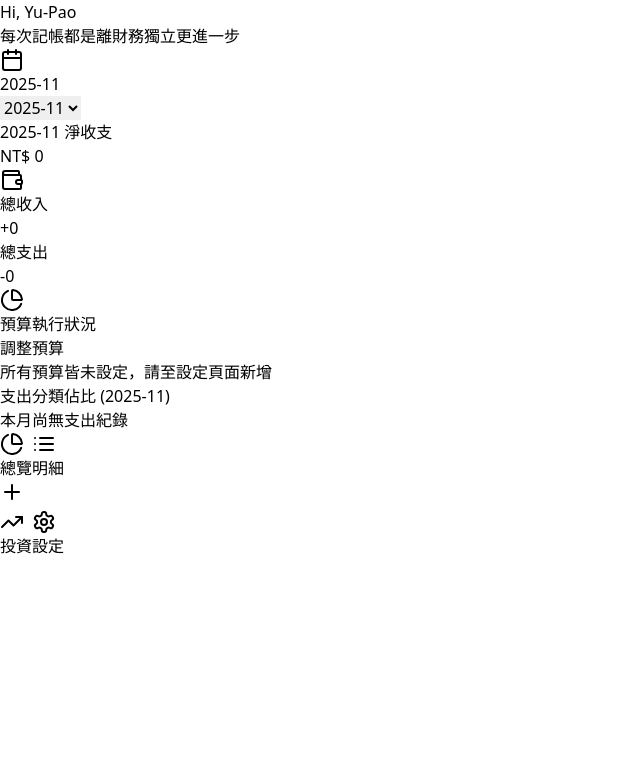
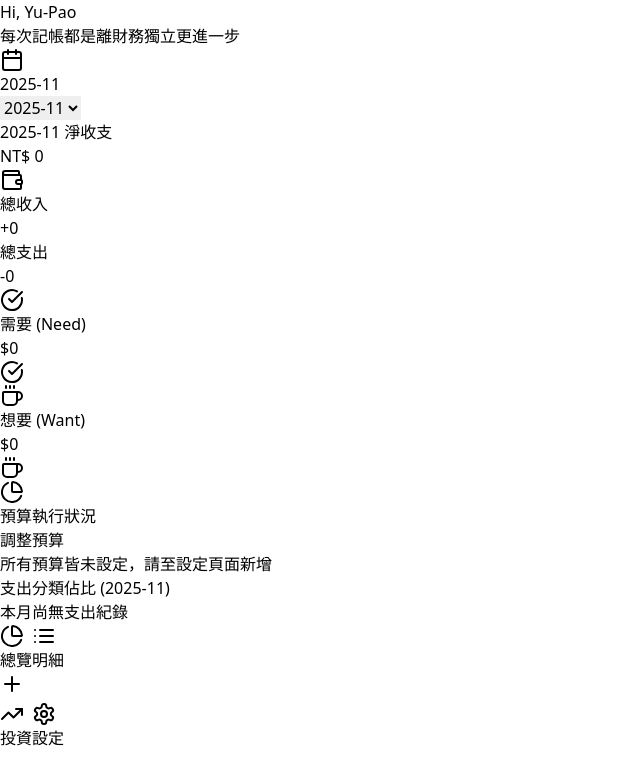
Before and after one commit to potter121770-ui/vitejs-vite-8vpmwqfd, a React (Vite) app: page / in a window 1280 px wide. Shown: the top 784 px of the page, without its empty margins (0-640 px from the left). Built offline with nearby package versions, Linux system fonts and the light colour scheme.

Commit message:
add need and. want

```diff
--- a/src/App.tsx
+++ b/src/App.tsx
@@ -1,57 +1,19 @@
 import React, { useState, useMemo, useEffect } from 'react';
-import { Plus, PieChart, TrendingUp, DollarSign, List, Wallet, Settings, AlertCircle, Coins, Edit3, Calendar, Info, CreditCard, Calculator, Trash2, ChevronLeft, Save } from 'lucide-react';
+import { Plus, PieChart, TrendingUp, DollarSign, List, Wallet, Settings, AlertCircle, Coins, Edit3, Calendar, Info, CreditCard, Calculator, Trash2, ChevronLeft, Save, Download, Upload, Coffee, CheckCircle } from 'lucide-react';
 import {
   ResponsiveContainer, PieChart as RePieChart, Pie, Cell, Tooltip as RechartsTooltip
 } from 'recharts';
 
 // --- Type Definitions ---
-interface Transaction {
-  id: number;
-  date: string;
-  category: string;
-  amount: number;
-  type: 'income' | 'expense';
-  tag: 'need' | 'want' | 'income' | 'invest_monthly' | 'invest_cumulative'; // 擴展 tag 的定義
-  note: string;
-  groupId?: string;
-}
-
-interface Budgets {
-  [key: string]: number;
-}
-
-interface StatsData {
-  available: number;
-  savings: number;
-}
-
-interface MonthlyData {
-  income: number;
-  expense: number;
-  actualInvested: number;
-  categoryMap: { [key: string]: number };
-}
-
-interface ProcessedMonthData extends MonthlyData {
-  netIncome: number;
-  monthlyMaxInvestable: number;
-  monthlyRemainingInvestable: number;
-  cumulativeAddOnAvailable: number;
-  deficitDeducted: number;
-  accumulatedDeficit: number;
-  savings: number;
-  budgetSource: string;
-}
+// interface Transaction { ... } (Removed TS interfaces for pure JS/React environment compatibility if needed, but keeping logic consistent)
 
 // --- 色彩配置 ---
 const COLORS = ['#0088FE', '#00C49F', '#FFBB28', '#FF8042', '#8884d8', '#82ca9d', '#ffc658'];
 
-// --- 初始資料 (已清空，保留你的設定) ---
-const INITIAL_TRANSACTIONS: Transaction[] = [];
-
-const INITIAL_BUDGETS: Budgets = {};
-
-const INITIAL_STATS_DATA: StatsData = {
+// --- 初始資料 ---
+const INITIAL_TRANSACTIONS = [];
+const INITIAL_BUDGETS = {};
+const INITIAL_STATS_DATA = {
   available: 0,
   savings: 0,
 };
@@ -60,47 +22,32 @@ const CATEGORIES = [
   '房租', '飲食', '交通', '健身', '旅遊', '娛樂', '生活雜費', '教育', '醫療', '收入'
 ];
 
-export default function App(): JSX.Element {
+export default function App() {
   const [activeTab, setActiveTab] = useState('dashboard');
 
-  // --- iOS App-Like Behavior Hook (強效版) ---
+  // --- iOS App-Like Behavior Hook ---
   useEffect(() => {
-    // 1. 強制設定 Meta Viewport
     let meta = document.querySelector('meta[name="viewport"]');
     if (!meta) {
       meta = document.createElement('meta');
       meta.setAttribute('name', 'viewport');
       document.head.appendChild(meta);
     }
-    // 加入 interactive-widget=resizes-content 防止鍵盤把畫面頂上去導致跑版
     meta.setAttribute('content', 'width=device-width, initial-scale=1.0, maximum-scale=1.0, user-scalable=no, viewport-fit=cover, interactive-widget=resizes-content');
 
-    // 2. 暴力禁止 iOS Safari 的縮放手勢 (Pinch)
-    const preventPinch = (e: Event) => {
+    const preventPinch = (e) => {
       e.preventDefault();
     };
 
-    // 3. 禁止雙擊縮放
-    let lastTouchEnd = 0;
-    const preventDoubleTapZoom = (e: TouchEvent) => {
-      const now = (new Date()).getTime();
-      if (now - lastTouchEnd <= 300) {
-        e.preventDefault();
-      }
-      lastTouchEnd = now;
-    };
-
     document.addEventListener('gesturestart', preventPinch, { passive: false });
-    // document.addEventListener('touchend', preventDoubleTapZoom, { passive: false });
 
     return () => {
       document.removeEventListener('gesturestart', preventPinch);
-      // document.removeEventListener('touchend', preventDoubleTapZoom);
     };
   }, []);
 
   // --- State Initialization ---
-  const [transactions, setTransactions] = useState<Transaction[]>(() => {
+  const [transactions, setTransactions] = useState(() => {
     try {
       const saved = localStorage.getItem('yupao_transactions_v2');
       return saved ? JSON.parse(saved) : INITIAL_TRANSACTIONS;
@@ -109,7 +56,7 @@ export default function App(): JSX.Element {
     }
   });
 
-  const [initialStats, setInitialStats] = useState<StatsData>(() => {
+  const [initialStats, setInitialStats] = useState(() => {
     try {
       const saved = localStorage.getItem('yupao_stats_v2');
       return saved ? JSON.parse(saved) : INITIAL_STATS_DATA;
@@ -118,7 +65,7 @@ export default function App(): JSX.Element {
     }
   });
 
-  const [budgets, setBudgets] = useState<Budgets>(() => {
+  const [budgets, setBudgets] = useState(() => {
     try {
       const saved = localStorage.getItem('yupao_budgets_v2');
       return saved ? JSON.parse(saved) : INITIAL_BUDGETS;
@@ -140,8 +87,7 @@ export default function App(): JSX.Element {
   }, [budgets]);
 
 
-  const [deleteModal, setDeleteModal] = useState<{ show: boolean; id: number | null }>({ show: false, id: null });
-
+  const [deleteModal, setDeleteModal] = useState({ show: false, id: null });
   const [selectedMonth, setSelectedMonth] = useState(new Date().toISOString().substring(0, 7));
 
   const availableMonths = useMemo(() => {
@@ -162,48 +108,60 @@ export default function App(): JSX.Element {
     category: '飲食',
     amount: '',
     note: '',
-    tag: 'need' as 'need' | 'want' | 'income',
-    type: 'expense' as 'income' | 'expense',
+    tag: 'need',
+    type: 'expense',
     isInstallment: false,
     installmentCount: 3,
     installmentCalcType: 'total',
     perMonthInput: '',
-    // FIX: 新增投資資金來源選項
-    investSource: 'monthly' as 'monthly' | 'cumulative'
+    investSource: 'monthly'
   });
 
-  const [editingId, setEditingId] = useState<number | null>(null);
+  const [editingId, setEditingId] = useState(null);
 
   // --- 核心邏輯計算 ---
   const stats = useMemo(() => {
-    let monthlyRawData: { [key: string]: MonthlyData } = {};
+    let monthlyRawData = {};
 
     availableMonths.forEach(m => {
-        monthlyRawData[m] = { income: 0, expense: 0, actualInvested: 0, categoryMap: {} };
+        monthlyRawData[m] = {
+          income: 0,
+          expense: 0,
+          actualInvested: 0,
+          need: 0, // 新增：需要花費
+          want: 0, // 新增：想要花費
+          categoryMap: {}
+        };
     });
 
     transactions.forEach(t => {
       const monthKey = t.date.substring(0, 7);
       if (!monthlyRawData[monthKey]) {
-          monthlyRawData[monthKey] = { income: 0, expense: 0, actualInvested: 0, categoryMap: {} };
+          monthlyRawData[monthKey] = { income: 0, expense: 0, actualInvested: 0, need: 0, want: 0, categoryMap: {} };
       }
 
       if (t.category === '收入') {
         monthlyRawData[monthKey].income += Number(t.amount);
       } else if (t.category === '投資') {
-         // 投資不論來源，都計入實際投入金額
          monthlyRawData[monthKey].actualInvested += Number(t.amount);
 
-         // FIX: 只有標記為 'invest_monthly' 的投資才計入 expense (影響淨收支/下月額度)
          if (t.tag === 'invest_monthly') {
              monthlyRawData[monthKey].expense += Number(t.amount);
          }
-         // 若是 'invest_cumulative' 則不計入 expense，直接從累積資金池中扣除 (這是 cumulativeInvestable 核心邏輯處理的)
       } else {
-        // 一般支出
-        monthlyRawData[monthKey].expense += Number(t.amount);
+        // 一般消費支出
+        const amount = Number(t.amount);
+        monthlyRawData[monthKey].expense += amount;
+
+        // 計算 Need / Want (排除投資)
+        if (t.tag === 'need') {
+          monthlyRawData[monthKey].need += amount;
+        } else if (t.tag === 'want') {
+          monthlyRawData[monthKey].want += amount;
+        }
+
         if (!monthlyRawData[monthKey].categoryMap[t.category]) monthlyRawData[monthKey].categoryMap[t.category] = 0;
-        monthlyRawData[monthKey].categoryMap[t.category] += Number(t.amount);
+        monthlyRawData[monthKey].categoryMap[t.category] += amount;
       }
     });
 
@@ -214,10 +172,10 @@ export default function App(): JSX.Element {
     let cumulativeSavings = initialStats.savings;
     let carryOverBudget = 0;
 
-    let processedMonthsData: { [key: string]: ProcessedMonthData } = {};
+    let processedMonthsData = {};
 
     sortedMonthsAsc.forEach(month => {
-      const { income, expense, actualInvested, categoryMap } = monthlyRawData[month];
+      const { income, expense, actualInvested, categoryMap, need, want } = monthlyRawData[month];
       const netIncome = income - expense;
 
       let monthlyMaxInvestable = carryOverBudget;
@@ -248,7 +206,6 @@ export default function App(): JSX.Element {
 
       cumulativeSavings += currentMonthSavingsAddon;
 
-      // cumulativeInvestable 處理：這裡會把當月所有 actualInvested 扣掉
       cumulativeInvestable = cumulativeInvestable + monthlyMaxInvestable - actualInvested;
 
       carryOverBudget = surplusForNextMonth;
@@ -259,6 +216,8 @@ export default function App(): JSX.Element {
           netIncome,
           categoryMap,
           actualInvested,
+          need, // 傳遞數據
+          want, // 傳遞數據
           monthlyMaxInvestable,
           monthlyRemainingInvestable: monthlyMaxInvestable - actualInvested,
           cumulativeAddOnAvailable: cumulativeInvestable,
@@ -270,7 +229,7 @@ export default function App(): JSX.Element {
     });
 
     const currentData = processedMonthsData[selectedMonth] || {
-        income: 0, expense: 0, netIncome: 0, categoryMap: {}, actualInvested: 0,
+        income: 0, expense: 0, netIncome: 0, categoryMap: {}, actualInvested: 0, need: 0, want: 0,
         monthlyMaxInvestable: 0, monthlyRemainingInvestable: 0, cumulativeAddOnAvailable: cumulativeInvestable,
         deficitDeducted: 0, accumulatedDeficit: 0, savings: cumulativeSavings, budgetSource: 'no_data'
     };
@@ -300,14 +259,13 @@ export default function App(): JSX.Element {
       installmentCount: 3,
       installmentCalcType: 'total',
       perMonthInput: '',
-      investSource: 'monthly' // 預設為當月
+      investSource: 'monthly'
     });
     setActiveTab('form');
   };
 
-  const openEditMode = (trans: Transaction) => {
+  const openEditMode = (trans) => {
     setEditingId(trans.id);
-    // 編輯時，如果是投資，根據 tag 判斷來源
     const source = trans.category === '投資'
                    ? (trans.tag === 'invest_cumulative' ? 'cumulative' : 'monthly')
                    : 'monthly';
@@ -317,7 +275,7 @@ export default function App(): JSX.Element {
       category: trans.category,
       amount: trans.amount.toString(),
       note: trans.note.replace(/\(\d+\/\d+\)$/, '').trim(),
-      tag: trans.tag as 'need' | 'want' | 'income',
+      tag: trans.tag,
       type: trans.type,
       isInstallment: false,
       installmentCount: 3,
@@ -331,8 +289,7 @@ export default function App(): JSX.Element {
   const handleSave = () => {
     if (!formData.amount) return;
 
-    // 根據分類和來源決定最終的 tag
-    let finalTag: 'need' | 'want' | 'income' | 'invest_monthly' | 'invest_cumulative';
+    let finalTag;
     if (formData.category === '收入') {
       finalTag = 'income';
     } else if (formData.category === '投資') {
@@ -351,7 +308,7 @@ export default function App(): JSX.Element {
     const totalAmount = Number(formData.amount);
 
     if (formData.isInstallment && formData.type === 'expense' && formData.category !== '投資' && formData.installmentCount > 1) {
-       const newTransactions: Transaction[] = [];
+       const newTransactions = [];
        const count = Math.round(formData.installmentCount);
        const perMonthAmount = Math.floor(totalAmount / count);
        const remainder = totalAmount - (perMonthAmount * count);
@@ -371,19 +328,19 @@ export default function App(): JSX.Element {
              amount: currentAmount,
              note: `${formData.note} (${i + 1}/${count})`,
              groupId: `group_${baseId}`,
-             tag: finalTag, // 確保分期付款也繼承了正確的 tag
+             tag: finalTag,
           });
        }
        setTransactions([...newTransactions, ...transactions]);
     } else {
-       const item: Transaction = { id: baseId, ...formData, tag: finalTag, amount: totalAmount };
+       const item = { id: baseId, ...formData, tag: finalTag, amount: totalAmount };
        setTransactions([item, ...transactions]);
     }
 
     setActiveTab('history');
   };
 
-  const requestDelete = (e: React.MouseEvent, id: number) => { e.stopPropagation(); setDeleteModal({ show: true, id }); };
+  const requestDelete = (e, id) => { e.stopPropagation(); setDeleteModal({ show: true, id }); };
   const confirmDelete = () => {
     if (deleteModal.id) {
       setTransactions(transactions.filter(t => t.id !== deleteModal.id));
@@ -391,9 +348,9 @@ export default function App(): JSX.Element {
     }
     setDeleteModal({ show: false, id: null });
   };
-  const updateBudget = (category: string, value: string) => { setBudgets(prev => ({ ...prev, [category]: Number(value) })); };
+  const updateBudget = (category, value) => { setBudgets(prev => ({ ...prev, [category]: Number(value) })); };
 
-  // --- Render Functions ---
+  // --- Views ---
 
   const renderDashboardView = () => (
     <div className="space-y-6">
@@ -429,6 +386,42 @@ export default function App(): JSX.Element {
             <p className="font-semibold text-red-300">-{stats.dashboard.expense.toLocaleString()}</p>
           </div>
         </div>
+      </div>
+
+      {/* 新增：Need vs Want 區塊 */}
+      <div className="grid grid-cols-2 gap-4">
+          <div className="bg-white p-4 rounded-2xl shadow-sm border border-gray-100 flex flex-col justify-between h-28 relative overflow-hidden">
+             <div className="relative z-10">
+               <div className="flex items-center gap-1.5 mb-1 text-gray-500">
+                  <CheckCircle className="w-4 h-4" />
+                  <span className="text-xs font-bold">需要 (Need)</span>
+               </div>
+               <p className="text-xl font-bold text-gray-800">${stats.dashboard.need.toLocaleString()}</p>
+             </div>
+             <div className="h-1.5 w-full bg-gray-100 rounded-full mt-2 overflow-hidden relative z-10">
+                 {/* 這裡的進度條如果是 100% 代表佔總支出的比例 */}
+                 <div className="h-full bg-gray-500 rounded-full" style={{ width: `${stats.dashboard.expense > 0 ? (stats.dashboard.need / stats.dashboard.expense * 100) : 0}%` }}></div>
+             </div>
+             <div className="absolute -right-3 -bottom-3 text-gray-100 opacity-50 z-0">
+                <CheckCircle className="w-20 h-20" />
+             </div>
+          </div>
+
+          <div className="bg-white p-4 rounded-2xl shadow-sm border border-gray-100 flex flex-col justify-between h-28 relative overflow-hidden">
+             <div className="relative z-10">
+               <div className="flex items-center gap-1.5 mb-1 text-yellow-600">
+                  <Coffee className="w-4 h-4" />
+                  <span className="text-xs font-bold">想要 (Want)</span>
+               </div>
+               <p className="text-xl font-bold text-gray-800">${stats.dashboard.want.toLocaleString()}</p>
+             </div>
+             <div className="h-1.5 w-full bg-yellow-50 rounded-full mt-2 overflow-hidden relative z-10">
+                 <div className="h-full bg-yellow-400 rounded-full" style={{ width: `${stats.dashboard.expense > 0 ? (stats.dashboard.want / stats.dashboard.expense * 100) : 0}%` }}></div>
+             </div>
+             <div className="absolute -right-3 -bottom-3 text-yellow-50 opacity-50 z-0">
+                <Coffee className="w-20 h-20" />
+             </div>
+          </div>
       </div>
 
       <div className="bg-white p-5 rounded-2xl shadow-sm border border-gray-100">
@@ -500,7 +493,6 @@ export default function App(): JSX.Element {
             </div>
           </div>
 
-          {/* 分期付款開關 */}
           {formData.type === 'expense' && formData.category !== '投資' && !editingId && (
               <div className="bg-blue-50 p-4 rounded-xl border border-blue-100 transition-all">
                  <label className="flex items-center justify-between cursor-pointer mb-2">
@@ -591,12 +583,10 @@ export default function App(): JSX.Element {
           <div>
             <label className="text-xs text-gray-500 mb-1 block font-medium">分類</label>
             <select value={formData.category} onChange={e => setFormData({...formData, category: e.target.value})} className="w-full bg-gray-50 rounded-xl p-3 text-base focus:outline-blue-500">
-              {/* 1. 移除 (轉出) */}
               {formData.type === 'income' ? <option value="收入">收入</option> : <>{CATEGORIES.filter(c => c !== '收入').map(c => <option key={c} value={c}>{c}</option>)}<option value="投資">投資</option></>}
             </select>
           </div>
 
-          {/* 投資資金來源選項 */}
           {formData.type === 'expense' && formData.category === '投資' && (
              <div className="bg-indigo-50 p-3 rounded-xl border border-indigo-100 flex flex-col gap-2">
                 <p className="text-xs font-bold text-indigo-700">選擇資金來源</p>
@@ -609,7 +599,6 @@ export default function App(): JSX.Element {
                         className="w-4 h-4 text-indigo-600 focus:ring-indigo-500"
                     />
                     <div className="flex flex-col">
-                        {/* 2. 修正名稱 */}
                         <span className={formData.investSource === 'monthly' ? 'font-bold text-indigo-800' : ''}>當月新增可投資額度</span>
                         <span className="text-xs text-gray-500">計入本月淨支出。</span>
                     </div>
@@ -654,7 +643,7 @@ export default function App(): JSX.Element {
         if (!groups[key]) groups[key] = [];
         groups[key].push(t);
         return groups;
-      }, {} as { [key: string]: Transaction[] });
+      }, {});
 
     return (
       <div className="space-y-6">
@@ -799,21 +788,17 @@ export default function App(): JSX.Element {
     </div>
   );
 
-  // 判斷哪些 Tab 需要捲動
-  // FIX: 將 'settings' 重新加入需要捲動的清單中
   const needsScrolling = activeTab === 'dashboard' || activeTab === 'history' || activeTab === 'form' || activeTab === 'settings';
 
-  // 設置 Content Area 的 class
   const scrollContainerClasses = `
     flex-1 relative p-4
     ${needsScrolling
-        ? 'overflow-y-auto hide-scrollbar pb-32' // 需要捲動的 Tab 獲得 auto-scroll 和底部大留白
-        : 'overflow-hidden' // 內容短的 Tab (e.g., Investment) 鎖定捲動
+        ? 'overflow-y-auto hide-scrollbar pb-32'
+        : 'overflow-hidden'
     }
   `;
 
   return (
-    // FIX: 使用 h-[100dvh] 確保在行動裝置上高度正確，解決被瀏覽器工具列遮擋的問題
     <div className="h-screen h-[100dvh] bg-gray-50 font-sans text-gray-900 max-w-md mx-auto shadow-2xl overflow-hidden flex flex-col relative select-none touch-manipulation overscroll-none">
        {deleteModal.show && (
         <div className="fixed inset-0 z-50 flex items-center justify-center p-4 bg-black/40 backdrop-blur-sm animation-fade-in">
@@ -827,16 +812,14 @@ export default function App(): JSX.Element {
         </div>
        )}
 
-      {/* Header: Fixed and adapted with safe-area-inset-top */}
-      {/* 修正：使用 env(safe-area-inset-top) 自動適應劉海高度，並移除右側 Emoji */}
+      {/* Header */}
       <div className="flex-none bg-white px-6 pt-[calc(env(safe-area-inset-top)+20px)] pb-4 border-b border-gray-100 z-20">
         <div className="flex justify-between items-center">
           <div><h1 className="text-2xl font-black text-gray-900">Hi, Yu-Pao</h1><p className="text-xs text-gray-500">每次記帳都是離財務獨立更進一步</p></div>
-          {/* Emoji removed */}
         </div>
       </div>
 
-      {/* Content Area: Only content scrolls IF needed */}
+      {/* Content Area */}
       <div className={scrollContainerClasses}>
         {activeTab === 'dashboard' && renderDashboardView()}
         {activeTab === 'history' && renderHistoryView()}
@@ -845,8 +828,7 @@ export default function App(): JSX.Element {
         {activeTab === 'settings' && renderSettingsView()}
       </div>
 
-      {/* Footer: Adapted with safe-area-inset-bottom */}
-      {/* 修正：使用 env(safe-area-inset-bottom) 自動適應底部白條高度 */}
+      {/* Footer */}
       <div className="flex-none bg-white border-t border-gray-200 px-6 pt-4 pb-[calc(env(safe-area-inset-bottom)+20px)] flex justify-between items-center z-30">
         <button onClick={() => setActiveTab('dashboard')} className={`flex flex-col items-center gap-1 transition ${activeTab === 'dashboard' ? 'text-blue-600' : 'text-gray-400'}`}><PieChart className="w-6 h-6" /><span className="text-[10px] font-medium">總覽</span></button>
         <button onClick={() => setActiveTab('history')} className={`flex flex-col items-center gap-1 transition ${activeTab === 'history' ? 'text-blue-600' : 'text-gray-400'}`}><List className="w-6 h-6" /><span className="text-[10px] font-medium">明細</span></button>
```
